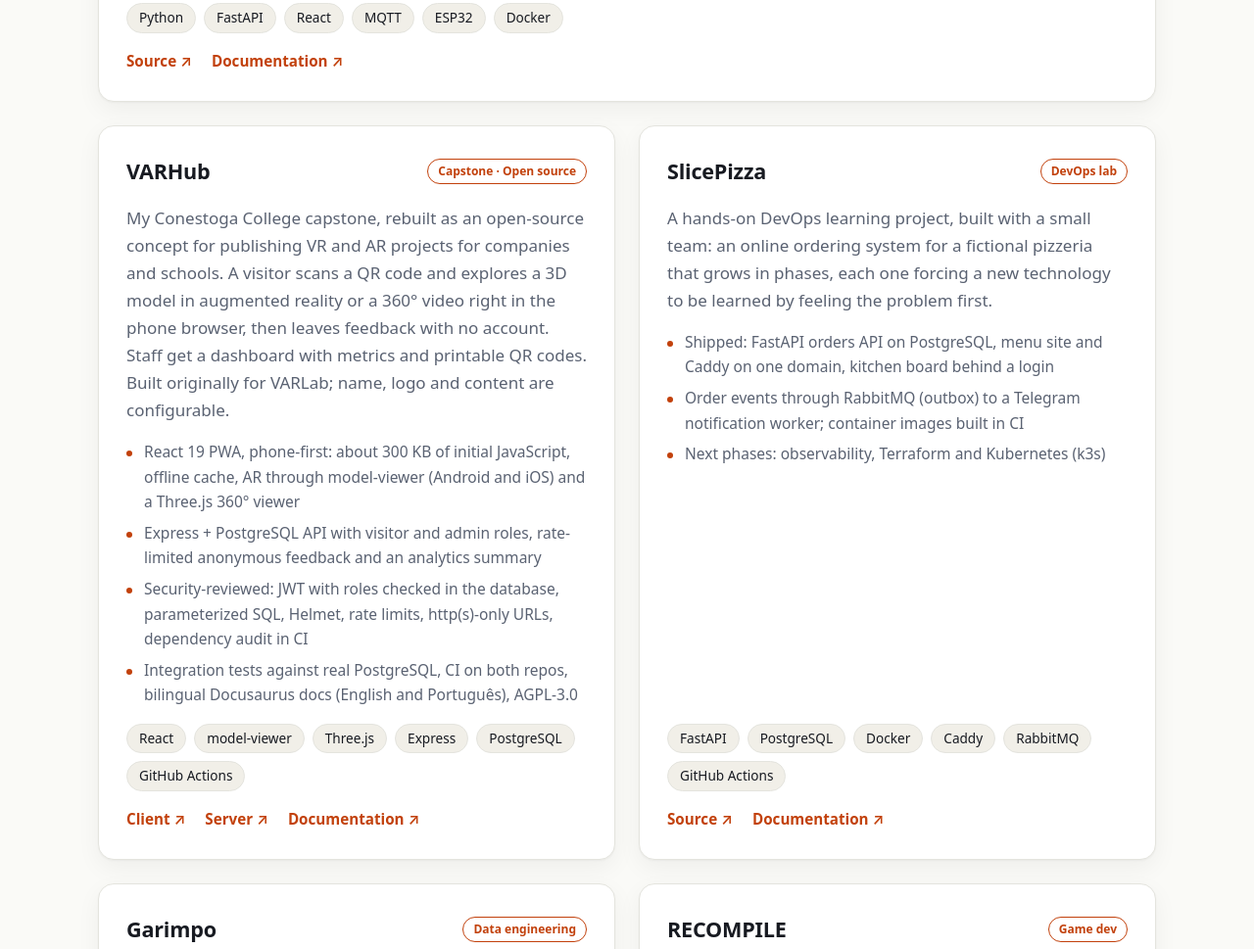
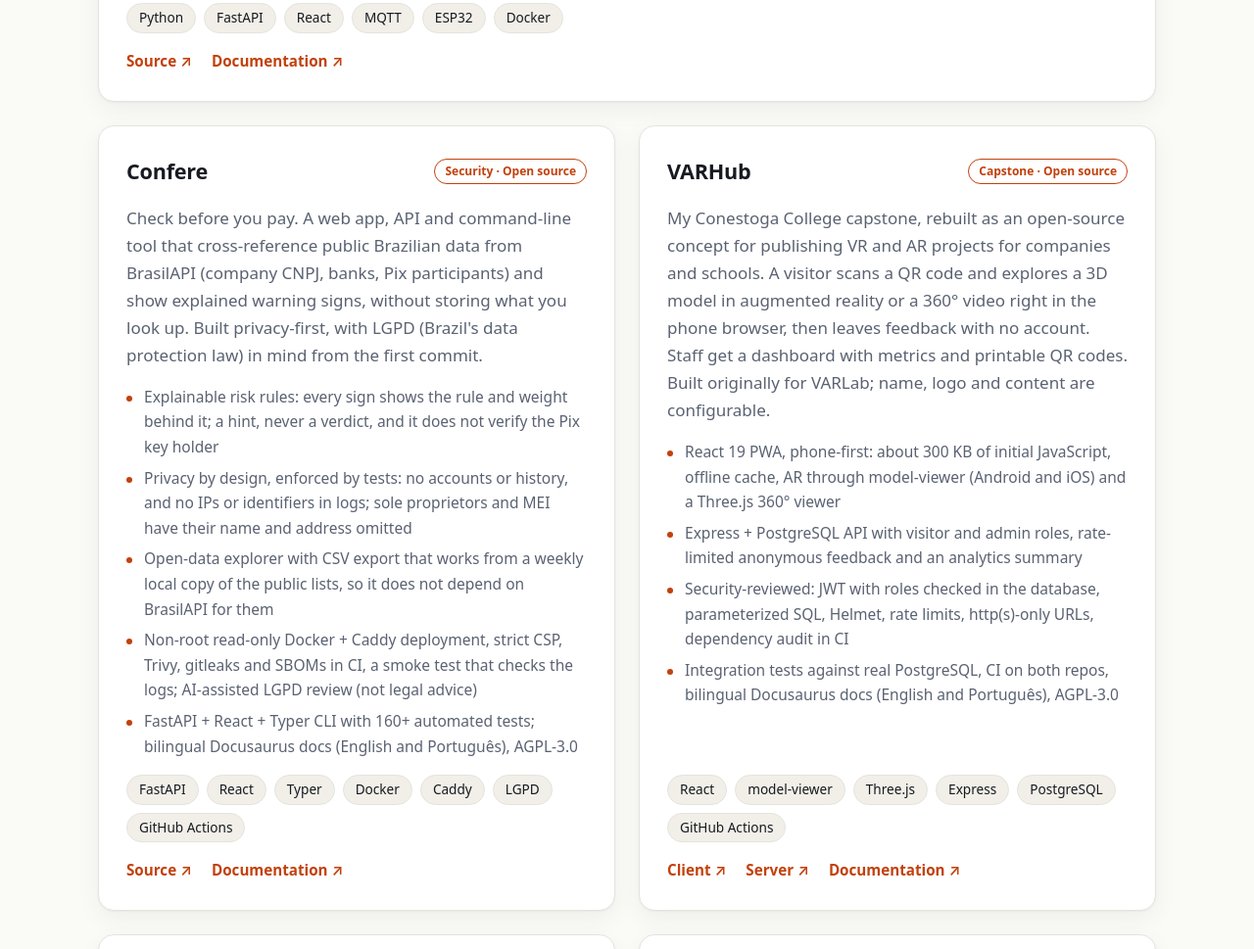
Before and after one commit to EttoreCSenatore/Portifolio, a plain HTML site: page index.html in a window 1280 px wide. Shown: the part 2080-3049 px from the top of the page at 98% size. Drawn offline with Linux system fonts and the light colour scheme.

Commit message:
Add Confere project card (privacy-first CNPJ/Pix checker) (#16)
Co-authored-by: Claude Sonnet 5.5 <noreply@anthropic.com>

```diff
--- a/index.html
+++ b/index.html
@@ -89,6 +89,26 @@
           <div class="links">
             <a href="https://github.com/EttoreCSenatore/sentinela-fogo" rel="noopener">Source</a>
             <a href="https://ettorecsenatore.github.io/sentinela-fogo/" rel="noopener">Documentation</a>
+          </div>
+        </article>
+
+        <article class="card">
+          <div class="card-head">
+            <h3>Confere</h3>
+            <span class="tag">Security · Open source</span>
+          </div>
+          <p>Check before you pay. A web app, API and command-line tool that cross-reference public Brazilian data from BrasilAPI (company CNPJ, banks, Pix participants) and show explained warning signs, without storing what you look up. Built privacy-first, with LGPD (Brazil's data protection law) in mind from the first commit.</p>
+          <ul class="bullets">
+            <li>Explainable risk rules: every sign shows the rule and weight behind it; a hint, never a verdict, and it does not verify the Pix key holder</li>
+            <li>Privacy by design, enforced by tests: no accounts or history, and no IPs or identifiers in logs; sole proprietors and MEI have their name and address omitted</li>
+            <li>Open-data explorer with CSV export that works from a weekly local copy of the public lists, so it does not depend on BrasilAPI for them</li>
+            <li>Non-root read-only Docker + Caddy deployment, strict CSP, Trivy, gitleaks and SBOMs in CI, a smoke test that checks the logs; AI-assisted LGPD review (not legal advice)</li>
+            <li>FastAPI + React + Typer CLI with 160+ automated tests; bilingual Docusaurus docs (English and Português), AGPL-3.0</li>
+          </ul>
+          <ul class="chips"><li>FastAPI</li><li>React</li><li>Typer</li><li>Docker</li><li>Caddy</li><li>LGPD</li><li>GitHub Actions</li></ul>
+          <div class="links">
+            <a href="https://github.com/EttoreCSenatore/confere" rel="noopener">Source</a>
+            <a href="https://ettorecsenatore.github.io/confere/" rel="noopener">Documentation</a>
           </div>
         </article>
 
```
